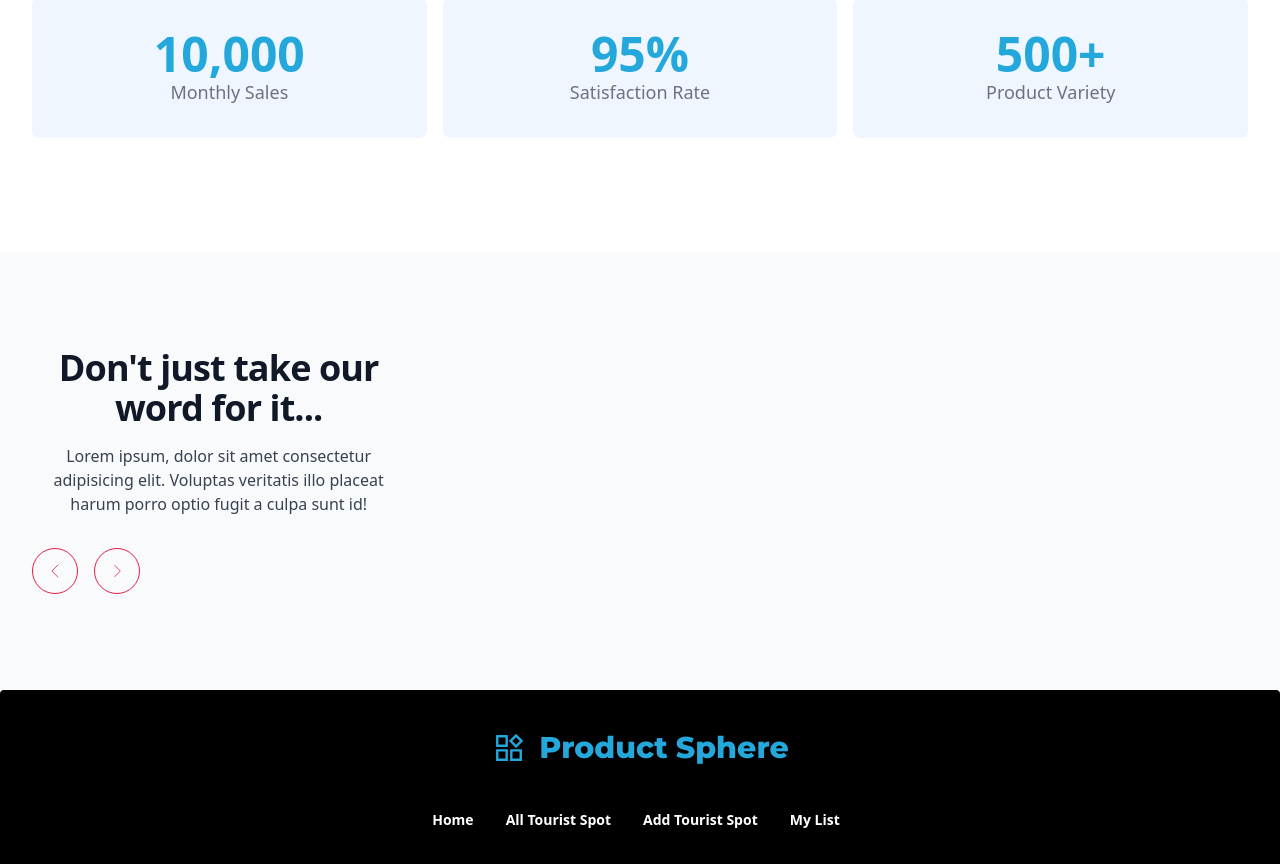
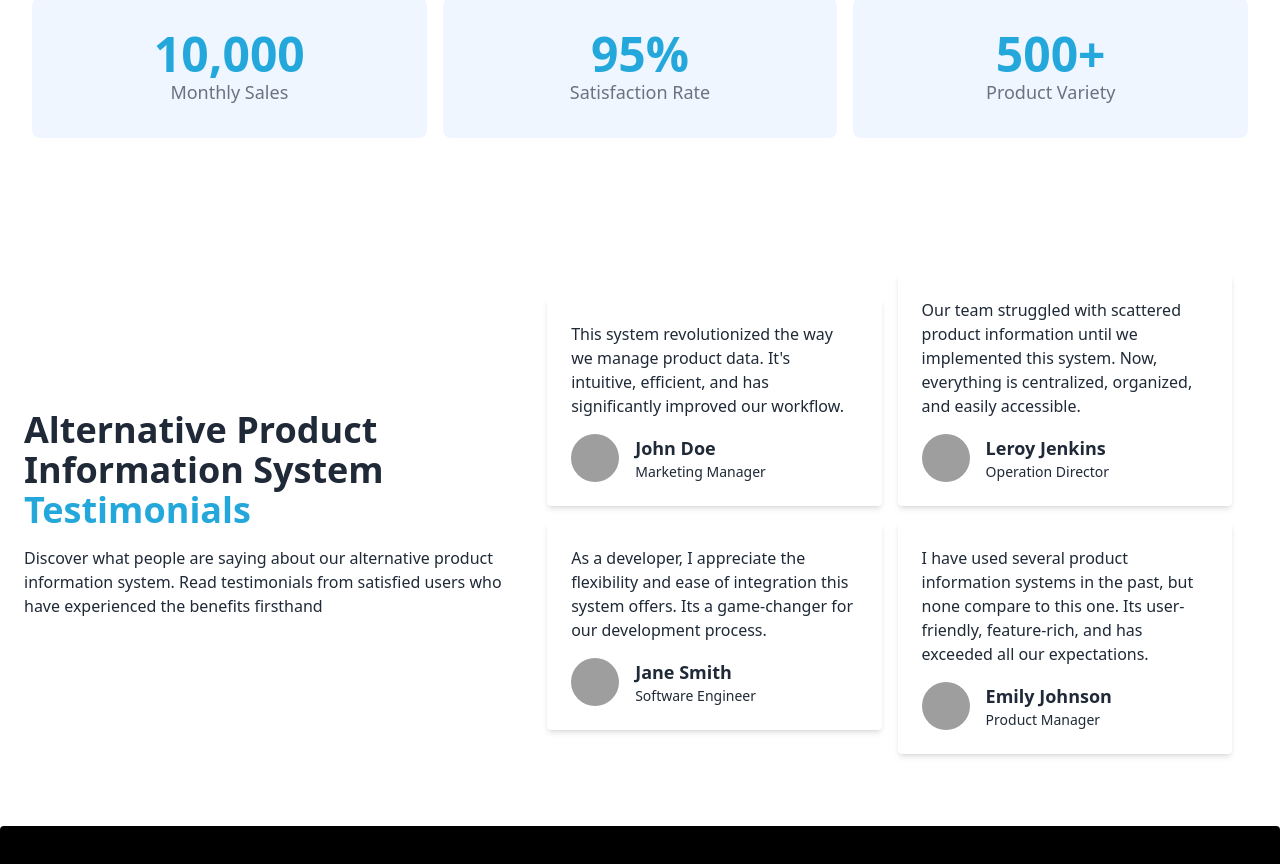
Before and after one commit to BadarHossain1/ProdSphere-Client-Side, a React (Vite) app: page / in a window 1280 px wide. Shown: the part 1296-2160 px from the top of the page. Built offline with nearby package versions, Linux system fonts and the light colour scheme; grey boxes are pictures that could not be loaded.

Commit message:
Testimonial section added

```diff
--- a/src/Home/Home.jsx
+++ b/src/Home/Home.jsx
@@ -19,7 +19,7 @@ const Home = () => {
             <div className="mt-[50px]">
                 <Stats></Stats>
             </div>
-            <div className="mt-[50px]">
+            <div className="">
                 <Testimonials></Testimonials>
             </div>
 
--- a/src/Testimonials/Testimonials.jsx
+++ b/src/Testimonials/Testimonials.jsx
@@ -1,135 +1,64 @@
-import { useEffect } from 'react';
-import KeenSlider from 'keen-slider';
+
 
 const Testimonials = () => {
-    useEffect(() => {
-        const keenSlider = new KeenSlider('#keen-slider', {
-            loop: true,
-            slides: {
-                origin: 'center',
-                perView: 1.25,
-                spacing: 16,
-            },
-            breakpoints: {
-                '(min-width: 1024px)': {
-                    slides: {
-                        origin: 'auto',
-                        perView: 1.5,
-                        spacing: 32,
-                    },
-                },
-            },
-        });
-
-        const keenSliderPrevious = document.getElementById('keen-slider-previous');
-        const keenSliderNext = document.getElementById('keen-slider-next');
-
-        keenSliderPrevious.addEventListener('click', () => keenSlider.prev());
-        keenSliderNext.addEventListener('click', () => keenSlider.next());
-
-        return () => {
-            keenSlider.destroy();
-        };
-    }, []);
 
     return (
         <div>
-            <section className="bg-gray-50">
-                <div className="mx-auto max-w-[1340px] px-4 py-12 sm:px-6 lg:me-0 lg:py-16 lg:pe-0 lg:ps-8 xl:py-24">
-                    <div className="grid grid-cols-1 gap-8 lg:grid-cols-3 lg:items-center lg:gap-16">
-                        <div className="max-w-xl text-center ltr:sm:text-left rtl:sm:text-right">
-                            <h2 className="text-3xl font-bold tracking-tight text-gray-900 sm:text-4xl">
-                                Don't just take our word for it...
-                            </h2>
-
-                            <p className="mt-4 text-gray-700">
-                                Lorem ipsum, dolor sit amet consectetur adipisicing elit. Voluptas veritatis illo placeat
-                                harum porro optio fugit a culpa sunt id!
-                            </p>
-
-                            <div className="hidden lg:mt-8 lg:flex lg:gap-4">
-                                <button
-                                    aria-label="Previous slide"
-                                    id="keen-slider-previous-desktop"
-                                    className="rounded-full border border-rose-600 p-3 text-rose-600 transition hover:bg-rose-600 hover:text-white"
-                                >
-                                    <svg
-                                        xmlns="http://www.w3.org/2000/svg"
-                                        fill="none"
-                                        viewBox="0 0 24 24"
-
-                                        stroke="currentColor"
-                                        className="size-5 rtl:rotate-180"
-                                    >
-                                        <path
-
-                                            d="M15.75 19.5L8.25 12l7.5-7.5"
-                                        />
-                                    </svg>
-                                </button>
-
-                                <button
-                                    aria-label="Next slide"
-                                    id="keen-slider-next-desktop"
-                                    className="rounded-full border border-rose-600 p-3 text-rose-600 transition hover:bg-rose-600 hover:text-white"
-                                >
-                                    <svg
-                                        className="size-5 rtl:rotate-180"
-                                        fill="none"
-                                        stroke="currentColor"
-                                        viewBox="0 0 24 24"
-                                        xmlns="http://www.w3.org/2000/svg"
-                                    >
-                                        <path
-                                            d="M9 5l7 7-7 7"
-
-                                        />
-                                    </svg>
-                                </button>
+            <section className="">
+                <div className="container px-6 py-12 mx-auto">
+                    <div className="grid items-center gap-4 xl:grid-cols-5">
+                        <div className="max-w-2xl mx-auto my-8 space-y-4 text-center xl:col-span-2 xl:text-left">
+                            <h2 className="text-4xl font-bold">Alternative Product Information System <span className="text-[#24A8DB]">Testimonials</span></h2>
+                            <p className="dark:text-gray-600">Discover what people are saying about our alternative product information system. Read testimonials from satisfied users who have experienced the benefits firsthand</p>
+                        </div>
+                        <div className="p-6 xl:col-span-3">
+                            <div className="grid gap-4 md:grid-cols-2">
+                                <div className="grid content-center gap-4">
+                                    <div className="p-6 rounded shadow-md dark:bg-gray-50">
+                                        <p>This system revolutionized the way we manage product data. It's intuitive, efficient, and has significantly improved our workflow.</p>
+                                        <div className="flex items-center mt-4 space-x-4">
+                                            <img src="https://source.unsplash.com/50x50/?portrait?1" alt="" className="w-12 h-12 bg-center bg-cover rounded-full dark:bg-gray-500" />
+                                            <div>
+                                                <p className="text-lg font-semibold">John Doe</p>
+                                                <p className="text-sm dark:text-gray-600">Marketing Manager</p>
+                                            </div>
+                                        </div>
+                                    </div>
+                                    <div className="p-6 rounded shadow-md dark:bg-gray-50">
+                                        <p>As a developer, I appreciate the flexibility and ease of integration this system offers. Its a game-changer for our development process.</p>
+                                        <div className="flex items-center mt-4 space-x-4">
+                                            <img src="https://source.unsplash.com/50x50/?portrait?2" alt="" className="w-12 h-12 bg-center bg-cover rounded-full dark:bg-gray-500" />
+                                            <div>
+                                                <p className="text-lg font-semibold">Jane Smith</p>
+                                                <p className="text-sm dark:text-gray-600">Software Engineer</p>
+                                            </div>
+                                        </div>
+                                    </div>
+                                </div>
+                                <div className="grid content-center gap-4">
+                                    <div className="p-6 rounded shadow-md dark:bg-gray-50">
+                                        <p>Our team struggled with scattered product information until we implemented this system. Now, everything is centralized, organized, and easily accessible.</p>
+                                        <div className="flex items-center mt-4 space-x-4">
+                                            <img src="https://source.unsplash.com/50x50/?portrait?3" alt="" className="w-12 h-12 bg-center bg-cover rounded-full dark:bg-gray-500" />
+                                            <div>
+                                                <p className="text-lg font-semibold">Leroy Jenkins</p>
+                                                <p className="text-sm dark:text-gray-600">Operation Director</p>
+                                            </div>
+                                        </div>
+                                    </div>
+                                    <div className="p-6 rounded shadow-md dark:bg-gray-50">
+                                        <p>I have used several product information systems in the past, but none compare to this one. Its user-friendly, feature-rich, and has exceeded all our expectations.</p>
+                                        <div className="flex items-center mt-4 space-x-4">
+                                            <img src="https://source.unsplash.com/50x50/?portrait?4" alt="" className="w-12 h-12 bg-center bg-cover rounded-full dark:bg-gray-500" />
+                                            <div>
+                                                <p className="text-lg font-semibold">Emily Johnson</p>
+                                                <p className="text-sm dark:text-gray-600">Product Manager</p>
+                                            </div>
+                                        </div>
+                                    </div>
+                                </div>
                             </div>
                         </div>
-
-                        <div className="-mx-6 lg:col-span-2 lg:mx-0">
-                            <div id="keen-slider" className="keen-slider">
-                                {/* Testimonial slides go here */}
-                            </div>
-                        </div>
-                    </div>
-
-                    <div className="mt-8 flex justify-center gap-4 lg:hidden">
-                        <button
-                            aria-label="Previous slide"
-                            id="keen-slider-previous"
-                            className="rounded-full border border-rose-600 p-4 text-rose-600 transition hover:bg-rose-600 hover:text-white"
-                        >
-                            <svg
-                                className="size-5 -rotate-180 transform"
-                                fill="none"
-                                stroke="currentColor"
-                                viewBox="0 0 24 24"
-                                xmlns="http://www.w3.org/2000/svg"
-                            >
-                                <path d="M9 5l7 7-7 7" />
-                            </svg>
-                        </button>
-
-                        <button
-                            aria-label="Next slide"
-                            id="keen-slider-next"
-                            className="rounded-full border border-rose-600 p-4 text-rose-600 transition hover:bg-rose-600 hover:text-white"
-                        >
-                            <svg
-                                className="h-5 w-5"
-                                fill="none"
-                                stroke="currentColor"
-                                viewBox="0 0 24 24"
-                                xmlns="http://www.w3.org/2000/svg"
-                            >
-                                <path d="M9 5l7 7-7 7" />
-                            </svg>
-                            <div>badar</div>
-                        </button>
-
                     </div>
                 </div>
             </section>
```
Also changed, not shown: jsconfig.json (deleted, +0 -12 lines).
